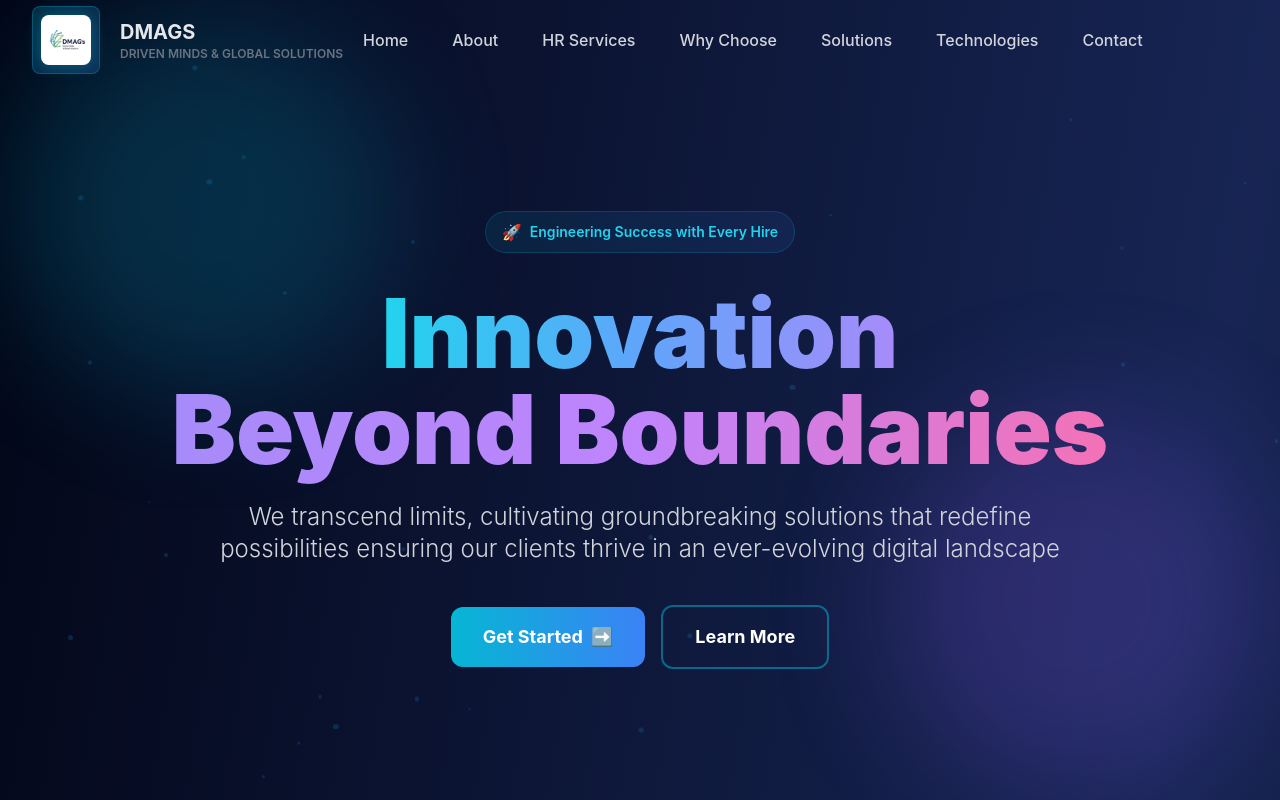
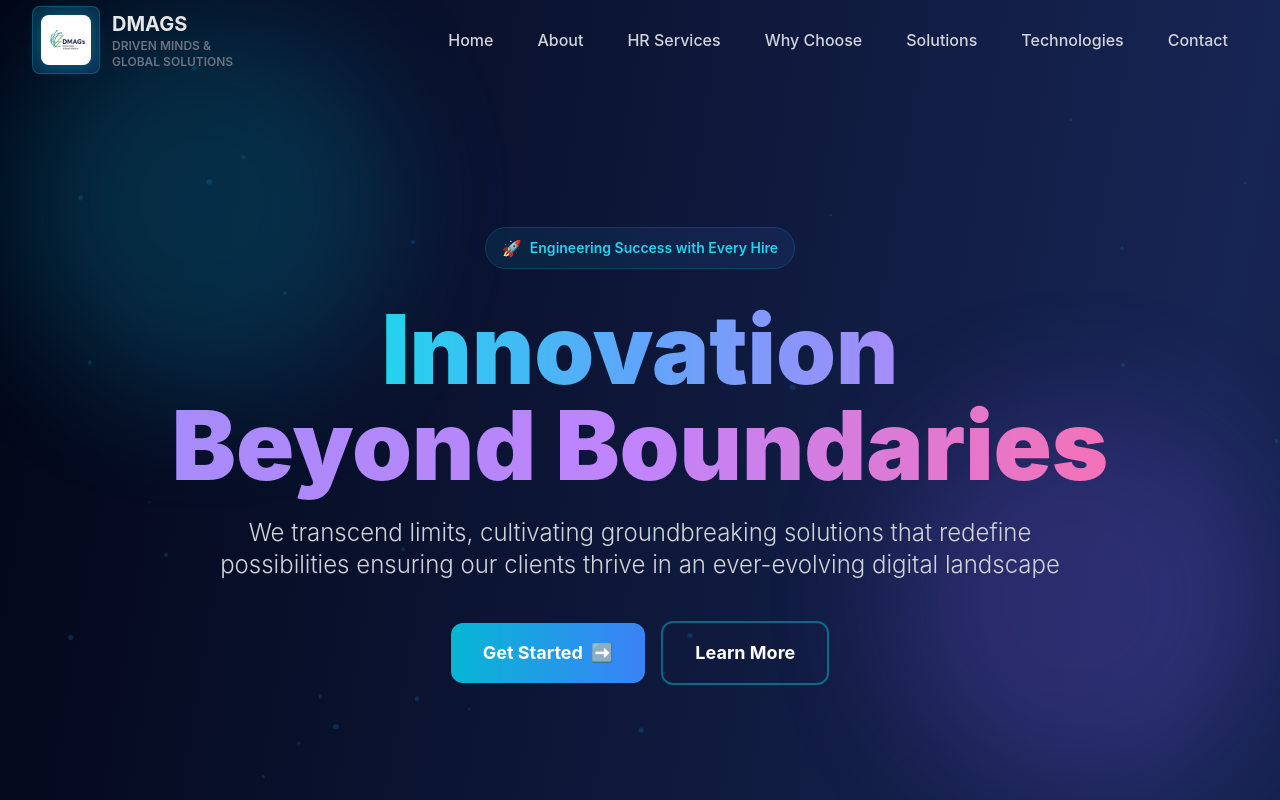
Before and after one commit to LoopOfShanth/dmags-website, a plain HTML site: page index.html in a window 1280 px wide. Shown: the top 800 px of the page. Drawn offline with nearby package versions, Linux system fonts and the light colour scheme.

Commit message:
Refactor HTML structure and remove unused class

```diff
--- a/index.html
+++ b/index.html
@@ -73,9 +73,6 @@
     .logo-image:hover {
       transform: scale(1.05);
     }
-    .m-right {
-	    margin-right: 0.5rem;
-	  }
   </style>
 </head>
 <body class="min-h-screen bg-gradient-to-br from-slate-950 via-blue-950 to-slate-950 text-white" style="font-family:'Inter','Segoe UI',sans-serif;">
@@ -84,15 +81,16 @@
 
   <!-- Navigation -->
   <nav id="topnav" class="fixed w-full z-50 transition-all duration-500">
-    <div class="flex justify-between max-w-7xl mx-auto px-4 sm:px-6 lg:px-8">
-      <div class="flex items-center h-20">
+    <div class="max-w-7xl mx-auto px-4 sm:px-6 lg:px-8">
+      <div class="flex justify-between items-center h-20">
         <div class="flex items-center gap-3 group cursor-pointer">
-          <div class="flex items-center justify-center bg-gradient-to-br from-cyan-500/20 to-blue-500/20 border border-cyan-500/30 rounded-lg p-2 m-right">
+          <div class="flex items-center justify-center bg-gradient-to-br from-cyan-500/20 to-blue-500/20 border border-cyan-500/30 rounded-lg p-2">
             <img src="./logo.png" alt="DMAGS Logo" class="logo-image" onerror="this.onerror=null; this.outerHTML='<div class=logo-placeholder></div>';"/>
           </div>
           <div>
             <div class="text-xl font-bold text-gray-200">DMAGS</div>
-            <div class="text-xs text-gray-500 font-semibold">DRIVEN MINDS & GLOBAL SOLUTIONS</div>
+            <div class="text-xs text-gray-500 font-semibold">DRIVEN MINDS &</div>
+			<div class="text-xs text-gray-500 font-semibold">GLOBAL SOLUTIONS</div>
           </div>
         </div>
         <div id="nav-links" class="hidden md:flex space-x-1"></div>
@@ -103,7 +101,7 @@
   </nav>
 
   <!-- Hero Section -->
-  <section id="home" class="relative min-h-screen flex items-center justify-center pt-20">
+  <section id="home" class="relative min-h-screen flex items-center justify-center pt-28">
     <div class="relative max-w-7xl mx-auto px-4 sm:px-6 lg:px-8 text-center z-10">
       <div class="inline-flex items-center space-x-2 px-4 py-2 bg-gradient-to-r from-cyan-500/10 to-blue-500/10 border border-cyan-500/20 rounded-full mb-8 animate-fade-in">
         <span>🚀</span>
@@ -442,7 +440,7 @@
     <div class="max-w-7xl mx-auto px-4 sm:px-6 lg:px-8">
       <div class="flex flex-col md:flex-row justify-between items-center space-y-6 md:space-y-0">
         <div class="flex items-center space-x-3 group cursor-pointer">
-          <div class="flex items-center justify-center bg-gradient-to-br from-cyan-500/20 to-blue-500/20 border border-cyan-500/30 rounded-lg p-2 m-right">
+          <div class="flex items-center justify-center bg-gradient-to-br from-cyan-500/20 to-blue-500/20 border border-cyan-500/30 rounded-lg p-2">
             <img src="./logo.png" alt="DMAGS Logo" class="logo-image" onerror="this.onerror=null; this.outerHTML='<div class=logo-placeholder></div>';"/>
           </div>
           <div>
```
